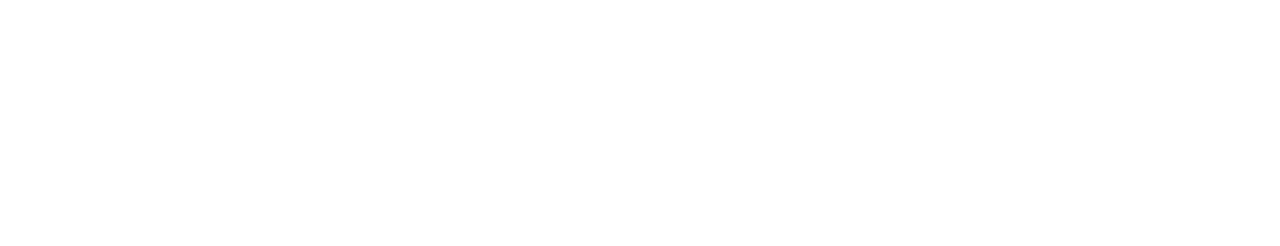
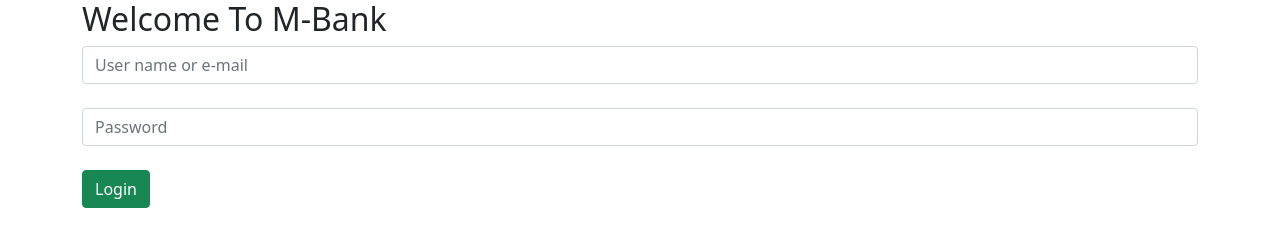
Before and after one commit to Eng-rh-hridoy/bank-website, a plain HTML site: page index.html in a window 1280 px wide. Drawn offline with nearby package versions, Linux system fonts and the light colour scheme.

Commit message:
add login area

```diff
--- a/index.html
+++ b/index.html
@@ -5,8 +5,30 @@
     <meta http-equiv="X-UA-Compatible" content="IE=edge">
     <meta name="viewport" content="width=device-width, initial-scale=1.0">
     <title>My-Bank</title>
+    <!-- Bootstrap css -->
+    <link href="https://cdn.jsdelivr.net/npm/bootstrap@5.0.2/dist/css/bootstrap.min.css" rel="stylesheet" integrity="sha384-EVSTQN3/azprG1Anm3QDgpJLIm9Nao0Yz1ztcQTwFspd3yD65VohhpuuCOmLASjC" crossorigin="anonymous">
+    <!-- /////////////////////////////// -->
+    <link rel="stylesheet" href="style.css">
 </head>
 <body>
+    <section class="container">
+        <div class="login-area">
+            <h2>Welcome To M-Bank</h2>
+            <div class="form-area">
+                <input type="text" name="" class="form-control" id="" placeholder="User name or e-mail"><br>
+                <input type="password" name="" class="form-control" id="" placeholder="Password"><br>
+                <button type="submit" class="btn btn-success">Login</button>
+            </div>
+        </div>
+    </section>
 
+
+
+    <!-- Bootstrap JS  -->
+    <script src="https://cdn.jsdelivr.net/npm/bootstrap@5.0.2/dist/js/bootstrap.bundle.min.js" integrity="sha384-MrcW6ZMFYlzcLA8Nl+NtUVF0sA7MsXsP1UyJoMp4YLEuNSfAP+JcXn/tWtIaxVXM" crossorigin="anonymous"></script>
+    <script src="https://cdn.jsdelivr.net/npm/@popperjs/core@2.9.2/dist/umd/popper.min.js" integrity="sha384-IQsoLXl5PILFhosVNubq5LC7Qb9DXgDA9i+tQ8Zj3iwWAwPtgFTxbJ8NT4GN1R8p" crossorigin="anonymous"></script>
+    <script src="https://cdn.jsdelivr.net/npm/bootstrap@5.0.2/dist/js/bootstrap.min.js" integrity="sha384-cVKIPhGWiC2Al4u+LWgxfKTRIcfu0JTxR+EQDz/bgldoEyl4H0zUF0QKbrJ0EcQF" crossorigin="anonymous"></script>
+    <!-- ///////////////////////////////////////////////////////////////////// -->
+    <script src="bank.js"></script>
 </body>
 </html>
```
